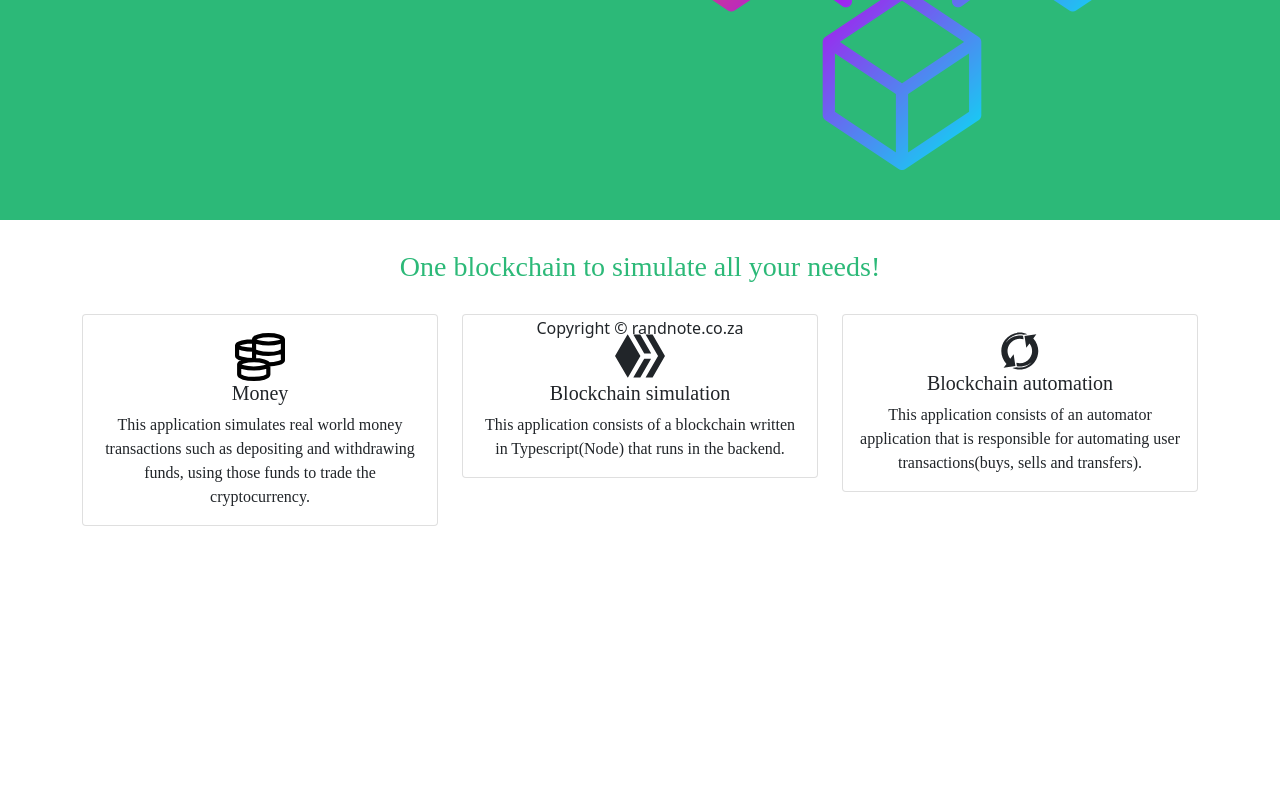
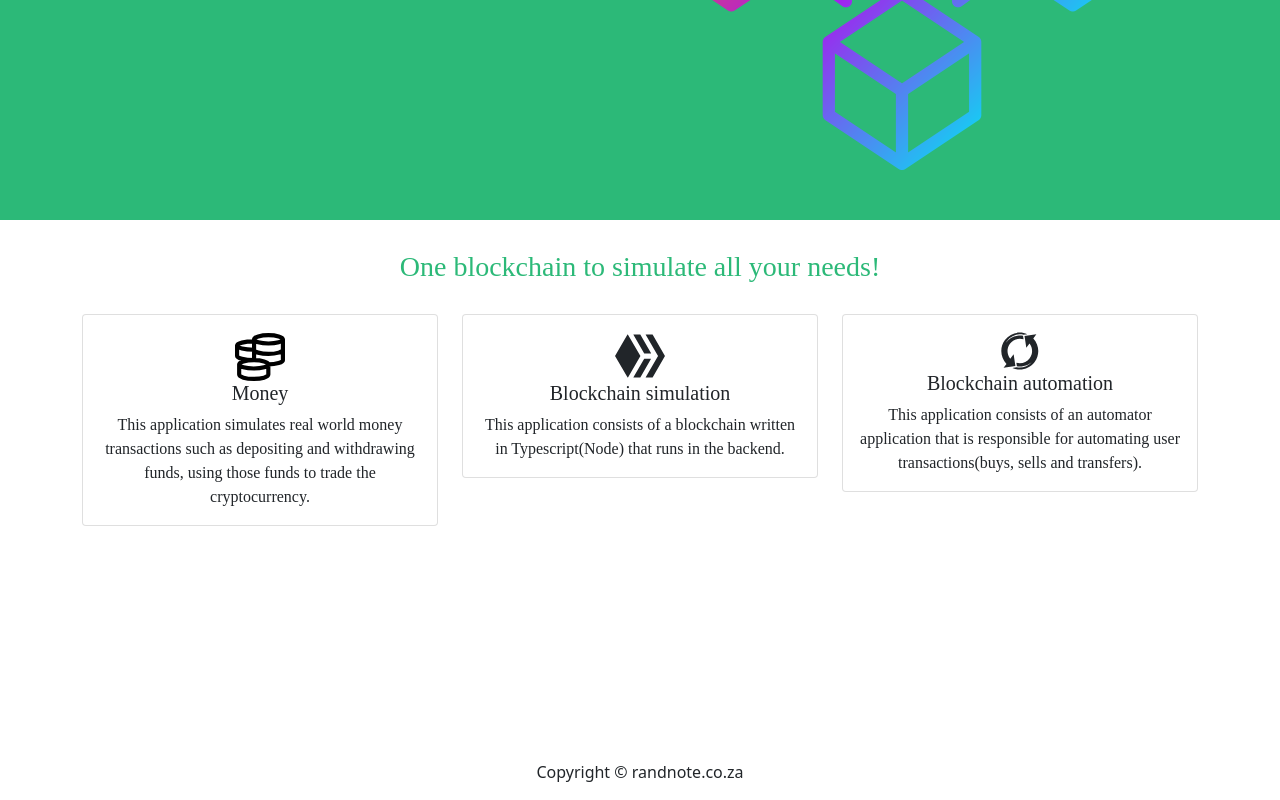
Before and after one commit to randnote/randnote-exchange, a Next.js app: page / in a window 1280 px wide. Shown: the part 444-1244 px from the top of the page. Before the commit the page ends 1164 px from the top, so only its background shows below. Built offline with nearby package versions, Linux system fonts and the light colour scheme; a web font is replaced by a local one.

Commit message:
updated documentation

```diff
--- a/pages/chart.tsx
+++ b/pages/chart.tsx
@@ -81,7 +81,7 @@ const Chart: NextPage = () => {
 
 			// Here, I mantain the price. If prices are more than 50, i cut and regulate the chart that the users sees:
 			// I delete the first 25 prices...
-			if (arrayPrices.length > 50) {
+			if (arrayPrices.length > 75) {
 				arrayPrices.splice(0, 25);
 				arrayLabels.splice(0, 25);
 			}
--- a/pages/components/transactions/transactionsSendNotes.tsx
+++ b/pages/components/transactions/transactionsSendNotes.tsx
@@ -8,9 +8,7 @@ const SendNotesModal = (props: any): any => {
 	const handleCloseTransactionNotes = () =>
 		setShowModalTransactionNotes(false);
 
-	const sendNotes = (data: any) => {
-
-	};
+	const sendNotes = (data: any) => {};
 
 	return "";
 };
--- a/pages/index.tsx
+++ b/pages/index.tsx
@@ -1,6 +1,6 @@
 import type { NextPage } from "next";
 import { AuthenticatedNavbar } from "./components/Navbar";
-import { MainFooter } from "./components/Footer";
+import { NonStickFooter } from "./components/Footer";
 import Link from "next/link";
 
 import {
@@ -147,7 +147,7 @@ const Home: NextPage = () => {
 			<AuthenticatedNavbar></AuthenticatedNavbar>
 			<MainComponent></MainComponent>
 			<AboutComponent></AboutComponent>
-			<MainFooter></MainFooter>
+			<NonStickFooter></NonStickFooter>
 		</div>
 	);
 };
```
Also changed, not shown: 1 other file (tests, documents, lock files or other folders).
